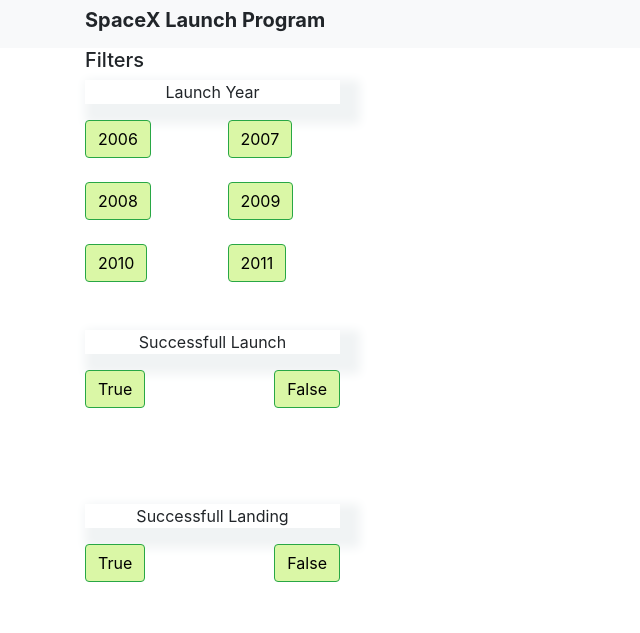
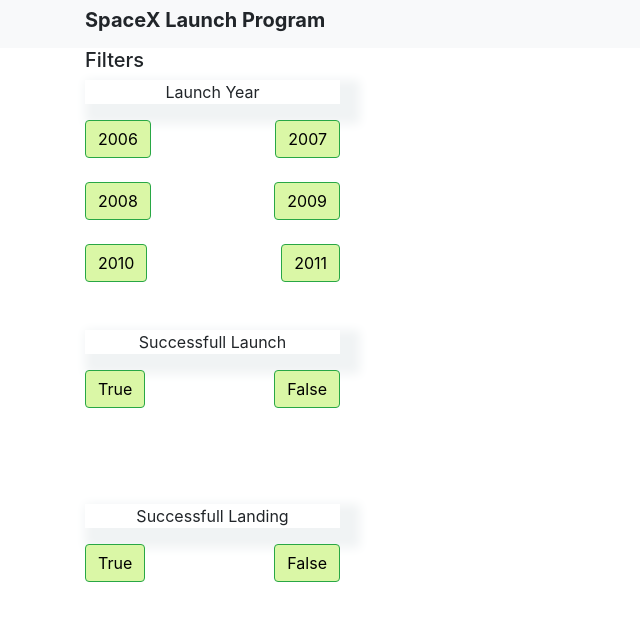
Before and after one commit to kishorjadhav04/PublicisSapientTest, a website: page index.html in a window 1280 px wide. Shown: the whole page, without its empty margins (0-640 px from the left). Drawn offline with Linux system fonts and the light colour scheme; no server answers.

Commit message:
Add files via upload
filter changes

```diff
--- a/index.html
+++ b/index.html
@@ -82,19 +82,19 @@
             <button type="button" class="btn btn-success" onclick="">2006</button>
           </div>
           <div class="col-6 col-sm-6 col-md-6 col-lg-6 ">
-            <button type="button" class="btn btn-success" onclick="">2007</button>
+            <button type="button" class="btn btn-success false-btn" onclick="">2007</button>
           </div>
           <div class="col-6 col-sm-6 col-md-6 col-lg-6 py-4">
             <button type="button" class="btn btn-success" onclick="">2008</button>
           </div>
           <div class="col-6 col-sm-6 col-md-6 col-lg-6 py-4">
-            <button type="button" class="btn btn-success" onclick="">2009</button>
+            <button type="button" class="btn btn-success false-btn" onclick="">2009</button>
           </div>
           <div class="col-6 col-sm-6 col-md-6 col-lg-6">
             <button type="button" class="btn btn-success" onclick="">2010</button>
           </div>
           <div class="col-6 col-sm-6 col-md-6 col-lg-6">
-            <button type="button" class="btn btn-success" onclick="">2011</button>
+            <button type="button" class="btn btn-success false-btn" onclick="">2011</button>
           </div>
         </div>
 
```
